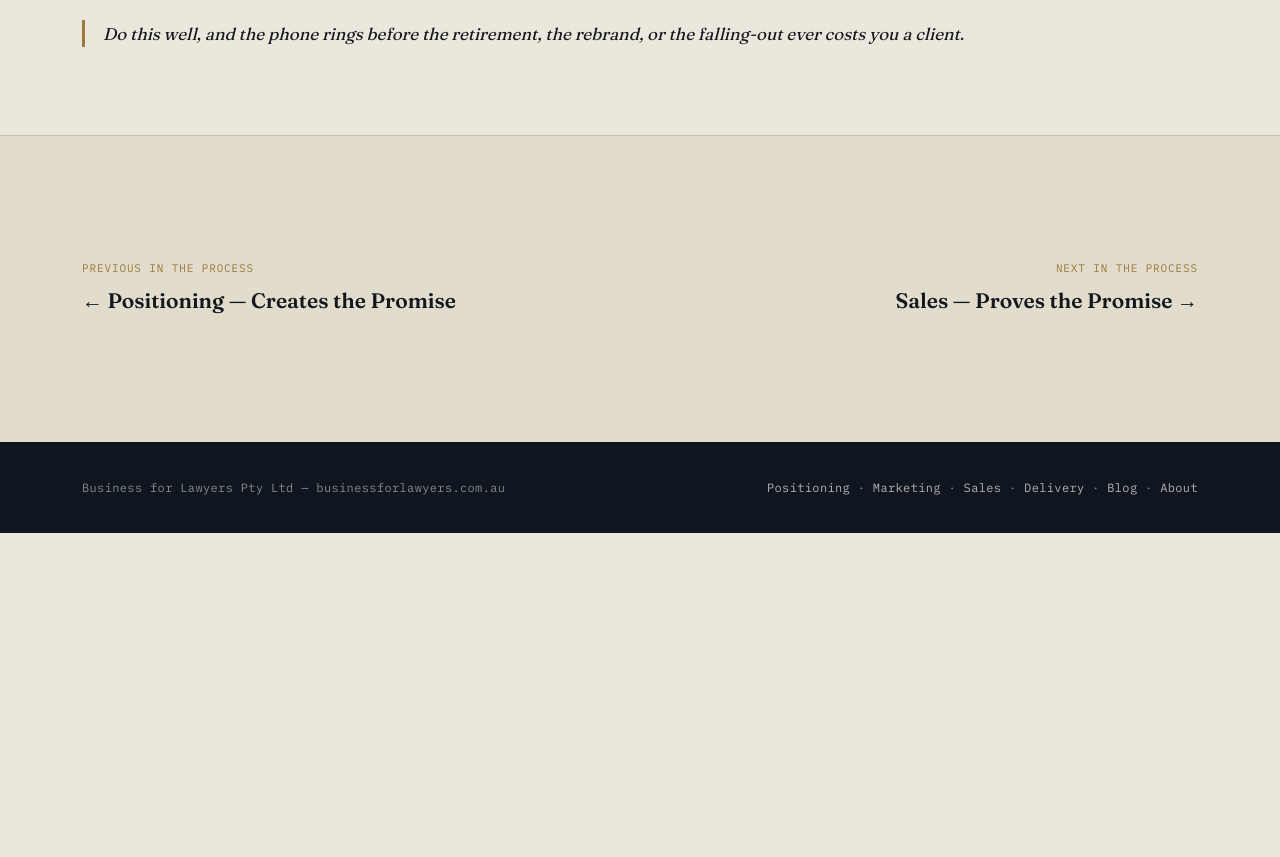
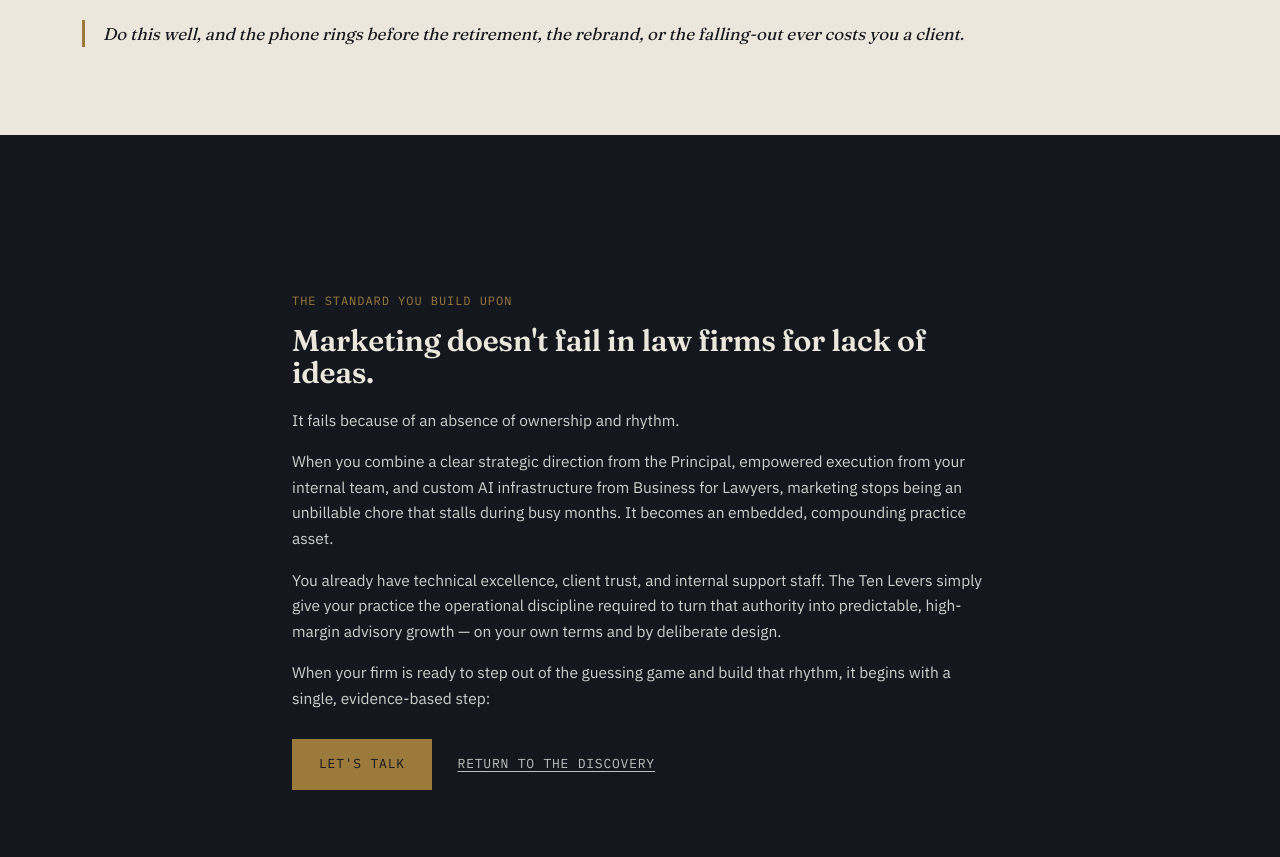
Before and after one commit to Reposiitoned/Business-For-Lawyers, a plain HTML site: page marketing.html in a window 1280 px wide. Shown: the part 5220-6077 px from the top of the page. Before the commit the page ends 5753 px from the top, so only its background shows below. Drawn offline with Linux system fonts and the light colour scheme.

Commit message:
Update Marketing

```diff
--- a/marketing.html
+++ b/marketing.html
@@ -495,6 +495,25 @@
   .lifecycle-nav .next{ text-align:right; }
   .lifecycle-nav a:hover .name{ color:var(--oxblood); }
 
+  /* ---------- FINAL CTA ---------- */
+  .final-cta{ background:var(--ink); color:var(--paper); }
+  .final-cta .wrap{ padding:64px 32px; max-width:760px; }
+  .final-cta .label{ font-family:var(--mono); font-size:12px; text-transform:uppercase; letter-spacing:.08em; color:var(--brass); }
+  .final-cta h3{ font-family:var(--serif); font-size:30px; font-weight:600; margin:12px 0 18px; color:var(--paper); }
+  .final-cta p{ font-size:15.5px; line-height:1.65; color:rgba(250,247,240,.82); margin:0 0 16px; }
+  .final-cta .cta-row{ margin-top:28px; }
+  .final-cta .cta-btn{
+    display:inline-block; font-family:var(--mono); font-size:13px; text-transform:uppercase; letter-spacing:.06em;
+    background:var(--brass); color:var(--ink); text-decoration:none; padding:14px 26px; border:1px solid var(--brass);
+  }
+  .final-cta .cta-btn:hover{ background:transparent; color:var(--paper); }
+  .final-cta .cta-secondary{
+    display:inline-block; font-family:var(--mono); font-size:13px; text-transform:uppercase; letter-spacing:.06em;
+    color:rgba(250,247,240,.75); text-decoration:underline; text-underline-offset:3px; margin-left:22px;
+  }
+  .final-cta .cta-secondary:hover{ color:var(--paper); }
+  @media (max-width:600px){ .final-cta .cta-secondary{ display:block; margin:14px 0 0; } }
+
   nav.links a.active{ color:var(--oxblood); border-color:var(--oxblood); }
 </style>
 </head>
@@ -760,6 +779,21 @@
   </div>
 </section>
 
+<section class="final-cta reveal">
+  <div class="wrap">
+    <span class="label">The Standard You Build Upon</span>
+    <h3>Marketing doesn't fail in law firms for lack of ideas.</h3>
+    <p>It fails because of an absence of ownership and rhythm.</p>
+    <p>When you combine a clear strategic direction from the Principal, empowered execution from your internal team, and custom AI infrastructure from Business for Lawyers, marketing stops being an unbillable chore that stalls during busy months. It becomes an embedded, compounding practice asset.</p>
+    <p>You already have technical excellence, client trust, and internal support staff. The Ten Levers simply give your practice the operational discipline required to turn that authority into predictable, high-margin advisory growth — on your own terms and by deliberate design.</p>
+    <p>When your firm is ready to step out of the guessing game and build that rhythm, it begins with a single, evidence-based step:</p>
+    <div class="cta-row">
+      <a class="cta-btn" href="index.html#contact">Let's Talk</a>
+      <a class="cta-secondary" href="index.html#assessment">Return to The Discovery</a>
+    </div>
+  </div>
+</section>
+
 <section class="lifecycle-nav">
   <div class="wrap">
     <div class="row">
```
